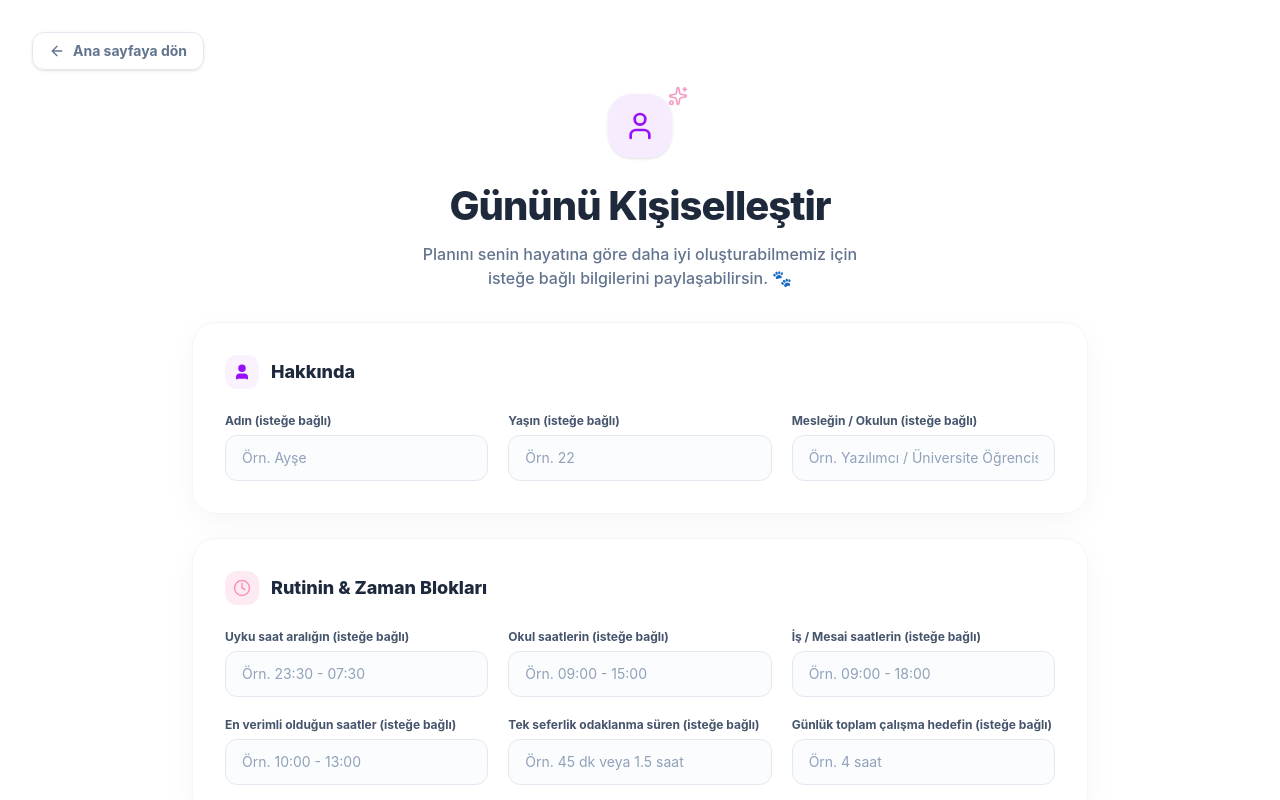
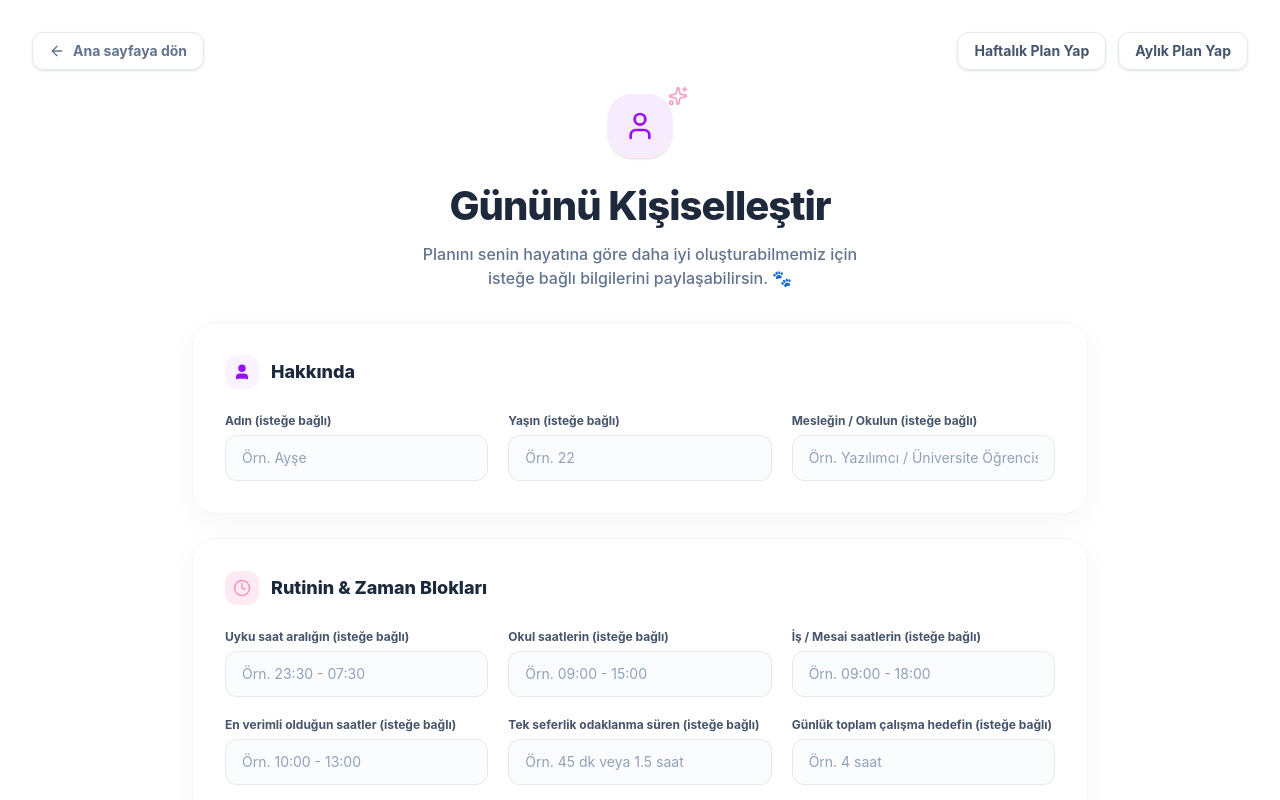
Before and after one commit to esra03-1/isubu-hackathon-2026, a React (Vite) app in the folder web/: page /customize in a window 1280 px wide. Shown: the top 800 px of the page. Built offline with nearby package versions, Linux system fonts and the light colour scheme.

Commit message:
feat: add weekly and monthly plan buttons to customize page

```diff
--- a/web/src/pages/CustomizePage.tsx
+++ b/web/src/pages/CustomizePage.tsx
@@ -69,13 +69,30 @@ export default function CustomizePage() {
   return (
     <div className="space-y-6 animate-in fade-in slide-in-from-bottom-8 duration-700 p-4 md:p-8">
 
-      {/* Üst Bar / Geri Dön */}
-      <button
-        onClick={handleBack}
-        className="flex items-center gap-2 text-sm font-bold text-slate-500 hover:text-slate-800 transition-colors bg-white/50 px-4 py-2 rounded-xl backdrop-blur-sm border border-slate-200 shadow-sm w-fit"
-      >
-        <ArrowLeft size={16} /> Ana sayfaya dön
-      </button>
+      {/* Üst Bar */}
+      <div className="flex flex-col sm:flex-row justify-between items-start sm:items-center gap-4">
+        <button
+          onClick={handleBack}
+          className="flex items-center gap-2 text-sm font-bold text-slate-500 hover:text-slate-800 transition-colors bg-white/50 px-4 py-2 rounded-xl backdrop-blur-sm border border-slate-200 shadow-sm"
+        >
+          <ArrowLeft size={16} /> Ana sayfaya dön
+        </button>
+
+        <div className="flex items-center gap-3 w-full sm:w-auto">
+          <button
+            onClick={() => alert('Haftalık planlama çok yakında! 🐾')}
+            className="flex-1 sm:flex-none flex items-center justify-center gap-2 text-sm font-bold text-slate-600 hover:text-purple-600 transition-colors bg-white/80 px-4 py-2 rounded-xl backdrop-blur-sm border border-slate-200 shadow-sm"
+          >
+            Haftalık Plan Yap
+          </button>
+          <button
+            onClick={() => alert('Aylık planlama çok yakında! 🐾')}
+            className="flex-1 sm:flex-none flex items-center justify-center gap-2 text-sm font-bold text-slate-600 hover:text-[#f694c1] transition-colors bg-white/80 px-4 py-2 rounded-xl backdrop-blur-sm border border-slate-200 shadow-sm"
+          >
+            Aylık Plan Yap
+          </button>
+        </div>
+      </div>
 
       {/* Hero Section */}
       <div className="text-center max-w-2xl mx-auto mb-8">
```
